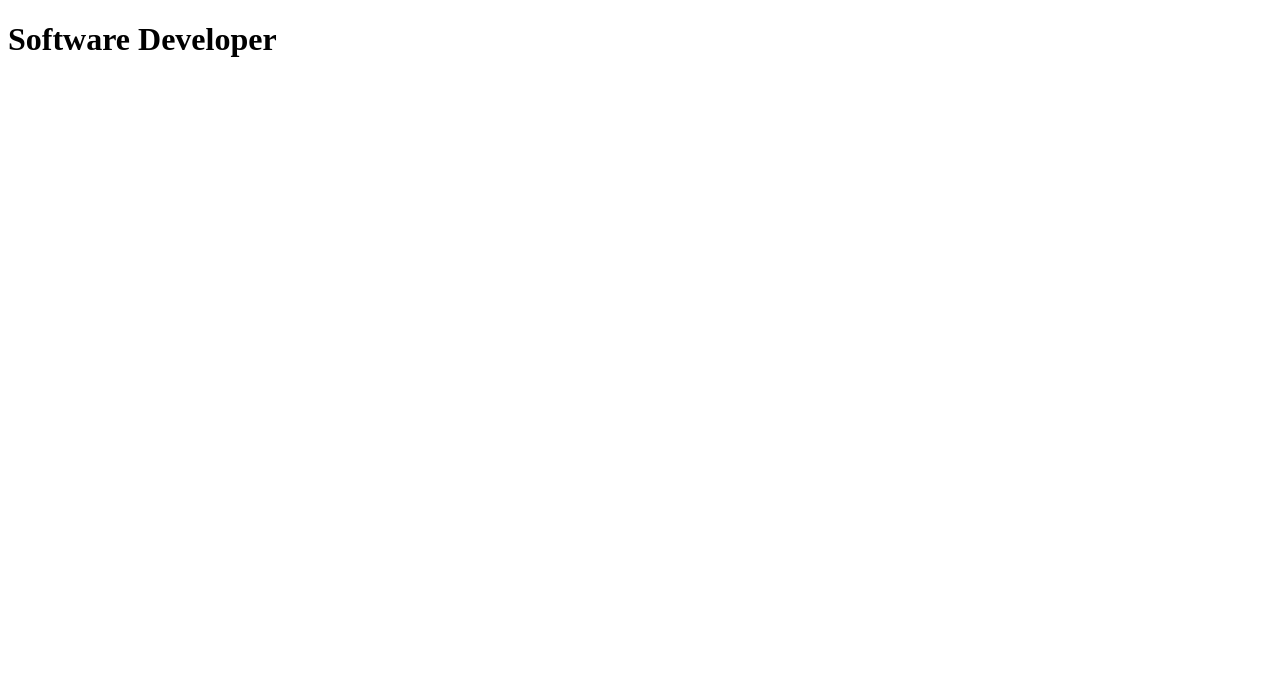
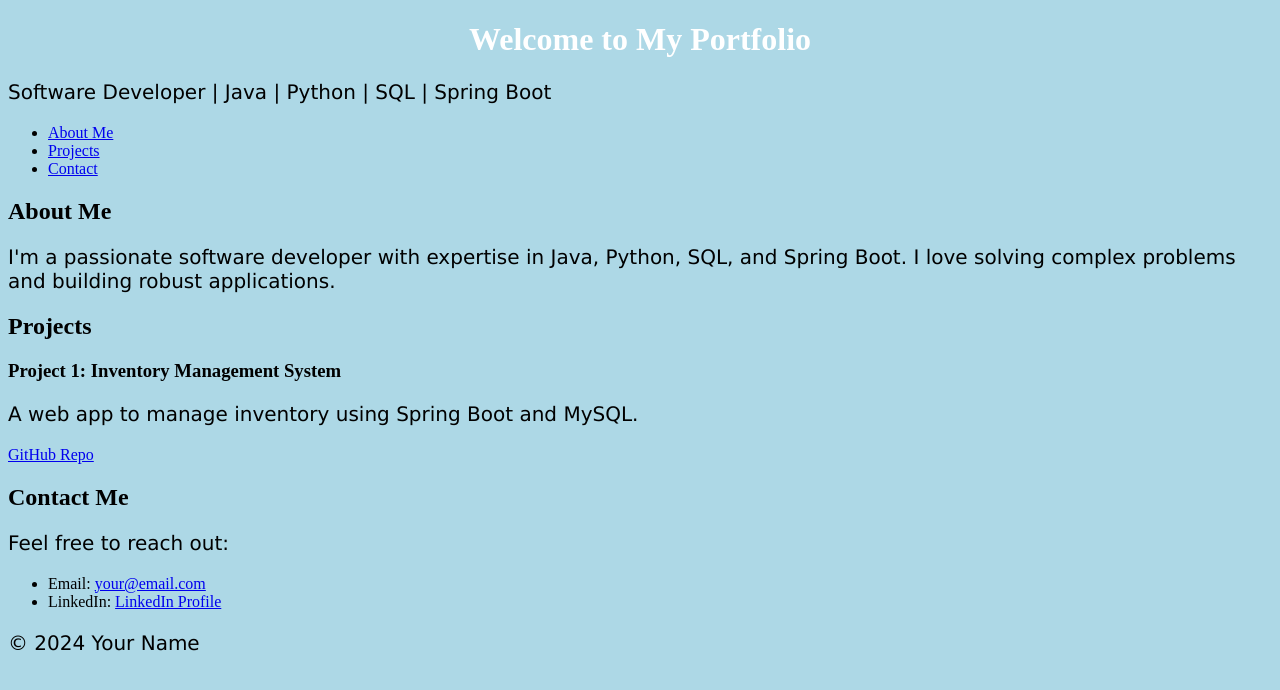
Before and after one commit to cyruskkorir/cyruskkorir.github.io, a plain HTML site: page index.html in a window 1280 px wide. Drawn offline with Linux system fonts and the light colour scheme.

Commit message:
updated css

```diff
--- a/index.html
+++ b/index.html
@@ -1,8 +1,51 @@
 <!DOCTYPE html>
-    <head>
-       <title>Cyrus Korir</title>
-    </head>
-    <body>
-        <h1>Software Developer</h1>
-    </body>
+<html lang="en">
+<head>
+    <meta charset="UTF-8">
+    <meta name="viewport" content="width=device-width, initial-scale=1.0">
+    <title>My Personal Website</title>
+    <link rel="stylesheet" href="style.css">
+</head>
+<body>
+    <header>
+        <h1>Welcome to My Portfolio</h1>
+        <p>Software Developer | Java | Python | SQL | Spring Boot</p>
+    </header>
+
+    <nav>
+        <ul>
+            <li><a href="#about">About Me</a></li>
+            <li><a href="#projects">Projects</a></li>
+            <li><a href="#contact">Contact</a></li>
+        </ul>
+    </nav>
+
+    <section id="about">
+        <h2>About Me</h2>
+        <p>I'm a passionate software developer with expertise in Java, Python, SQL, and Spring Boot. I love solving complex problems and building robust applications.</p>
+    </section>
+
+    <section id="projects">
+        <h2>Projects</h2>
+        <div class="project">
+            <h3>Project 1: Inventory Management System</h3>
+            <p>A web app to manage inventory using Spring Boot and MySQL.</p>
+            <a href="https://github.com/yourusername/project1">GitHub Repo</a>
+        </div>
+        <!-- Add more project details here -->
+    </section>
+
+    <section id="contact">
+        <h2>Contact Me</h2>
+        <p>Feel free to reach out:</p>
+        <ul>
+            <li>Email: <a href="mailto:your@email.com">your@email.com</a></li>
+            <li>LinkedIn: <a href="https://www.linkedin.com/in/yourusername">LinkedIn Profile</a></li>
+        </ul>
+    </section>
+
+    <footer>
+        <p>© 2024 Your Name</p>
+    </footer>
+</body>
 </html>
--- /dev/null
+++ b/style.css
@@ -0,0 +1,18 @@
+/* style.css */
+
+/* Set background color for the entire page */
+body {
+    background-color: lightblue;
+}
+
+/* Style the heading */
+h1 {
+    color: white;
+    text-align: center;
+}
+
+/* Style paragraphs */
+p {
+    font-family: verdana;
+    font-size: 20px;
+}
```
